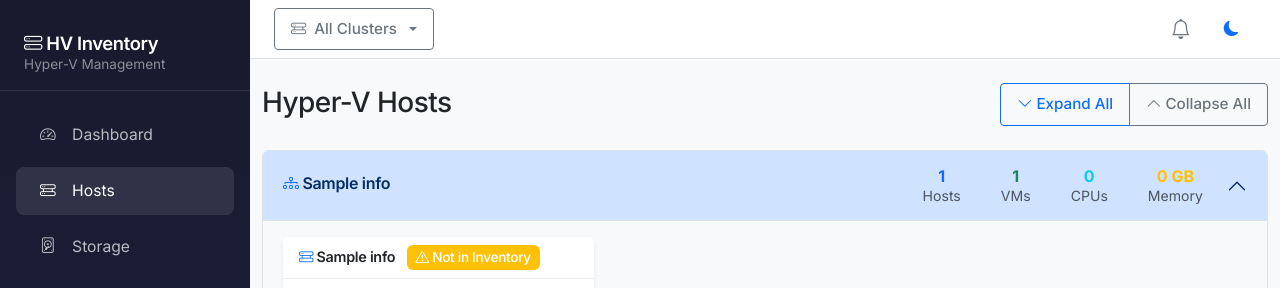
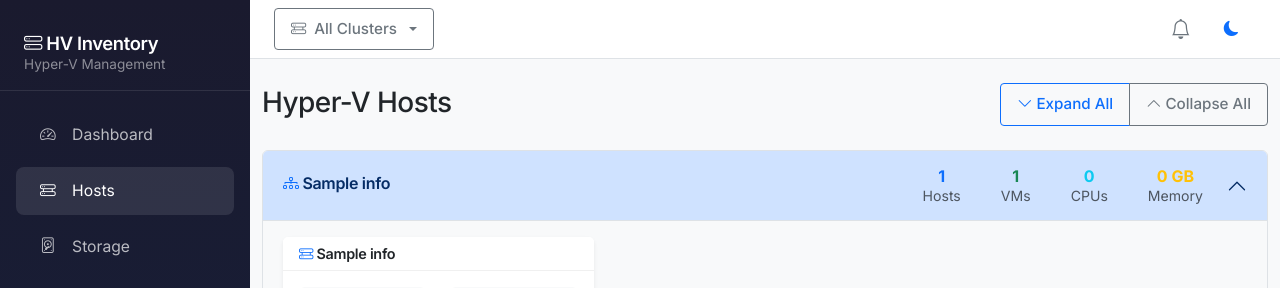
Before and after one commit to amontaser/egid-hv-Inventory-, a Flask app: page /hosts in a window 1280 px wide. Shown: the top 288 px of the page. Run offline with Flask 3, Linux system fonts and the light colour scheme; the visitor is signed in with stand-in values (Sample User, id 1); tables that the repository leaves empty hold one stand-in row (values such as "Sample post"); data that the repository does not hold is empty; some libraries are stand-ins or nearby versions.

Commit message:
refactor: remove 'Not in Inventory' badge from hosts page
Removed the warning badge that was shown for hosts not in hyperv_hosts table.
The badge was confusing since we now show all hosts from VM info regardless
of whether they're explicitly added to hyperv_hosts inventory.

```diff
--- a/templates/hosts.html
+++ b/templates/hosts.html
@@ -71,11 +71,6 @@
                                          <i class="bi bi-hdd-rack text-primary"></i> {{ host.display_name }}
                                          {% if host.connection_ip and host.connection_ip != host.display_name %}
                                          <small class="text-muted ms-2"><i class="bi bi-arrow-right"></i> {{ host.connection_ip }}</small>
-                                         {% endif %}
-                                         {% if host.host_id == 0 %}
-                                         <span class="badge bg-warning ms-2" title="Host not in inventory">
-                                             <i class="bi bi-exclamation-triangle"></i> Not in Inventory
-                                         </span>
                                          {% endif %}
                                      </h6>
                                     {% if host.fqdn and host.fqdn != host.host_name %}
```
